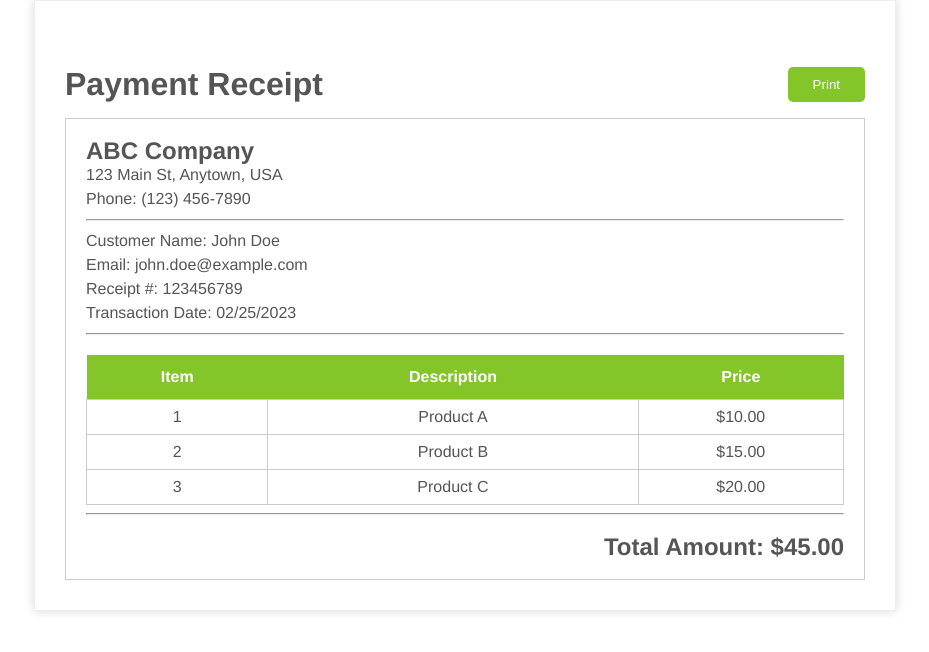
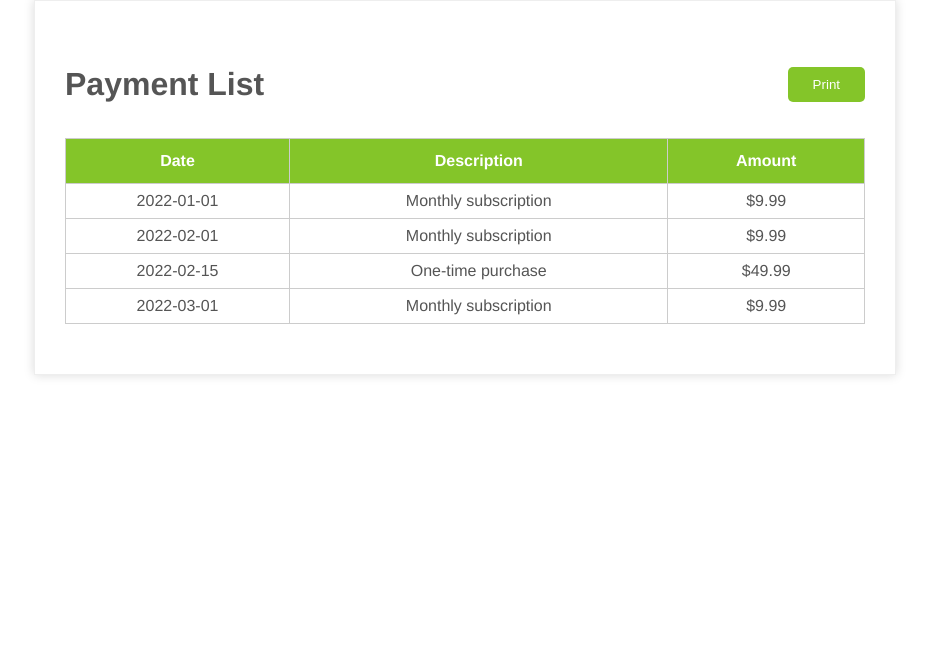
Before and after one commit to kalebmelaku/invoice, a React (Create React App) app: page / in a window 1280 px wide. Shown: the top 652 px of the page, without its empty margins (175-1104 px from the left). Built offline with nearby package versions, Linux system fonts and the light colour scheme.

Commit message:
payment list

```diff
--- a/src/App.js
+++ b/src/App.js
@@ -1,12 +1,15 @@
 import './invoice.css';
 import './receipt.css';
+import './list.css';
 import Invoice from './components/invoice';
 import Receipt from './components/receipt';
+import List from './components/list';
 
 function App() {
   return (
     //<Invoice /> //Invoice Component
-    <Receipt />  //Receipt Component
+    // <Receipt />  //Receipt Component
+    <List/>
   );
 
 }
--- /dev/null
+++ b/src/components/list.js
@@ -0,0 +1,49 @@
+import React from 'react';
+
+class List extends React.Component {
+    render() {
+        return (
+
+            <div className="container invoice-box">
+                <div className="title">
+                    <h1>Payment List</h1>
+                    <button className="print_btn print" onClick={() => { window.print(); }}>Print</button>
+                </div>
+                <table>
+                    <thead>
+                        <tr>
+                            <th>Date</th>
+                            <th>Description</th>
+                            <th>Amount</th>
+                        </tr>
+                    </thead>
+                    <tbody>
+                        <tr>
+                            <td>2022-01-01</td>
+                            <td>Monthly subscription</td>
+                            <td>$9.99</td>
+                        </tr>
+                        <tr>
+                            <td>2022-02-01</td>
+                            <td>Monthly subscription</td>
+                            <td>$9.99</td>
+                        </tr>
+                        <tr>
+                            <td>2022-02-15</td>
+                            <td>One-time purchase</td>
+                            <td>$49.99</td>
+                        </tr>
+                        <tr>
+                            <td>2022-03-01</td>
+                            <td>Monthly subscription</td>
+                            <td>$9.99</td>
+                        </tr>
+                    </tbody>
+                </table>
+            </div>
+
+        );
+    }
+}
+
+export default List;;
--- /dev/null
+++ b/src/list.css
@@ -0,0 +1,33 @@
+body {
+    font-family: Arial, sans-serif;
+    margin: 0;
+    padding: 0;
+}
+
+h1 {
+    text-align: center;
+}
+
+table {
+    border-collapse: collapse;
+    margin: 20px auto;
+}
+
+th,
+td {
+    border: 1px solid #ccc;
+    padding: 10px;
+    text-align: center;
+}
+th{
+    background-color: #84c529 !important;
+}
+
+th {
+    background-color: #eee;
+}
+
+
+tbody td:last-child {
+    text-align: right;
+}
```
